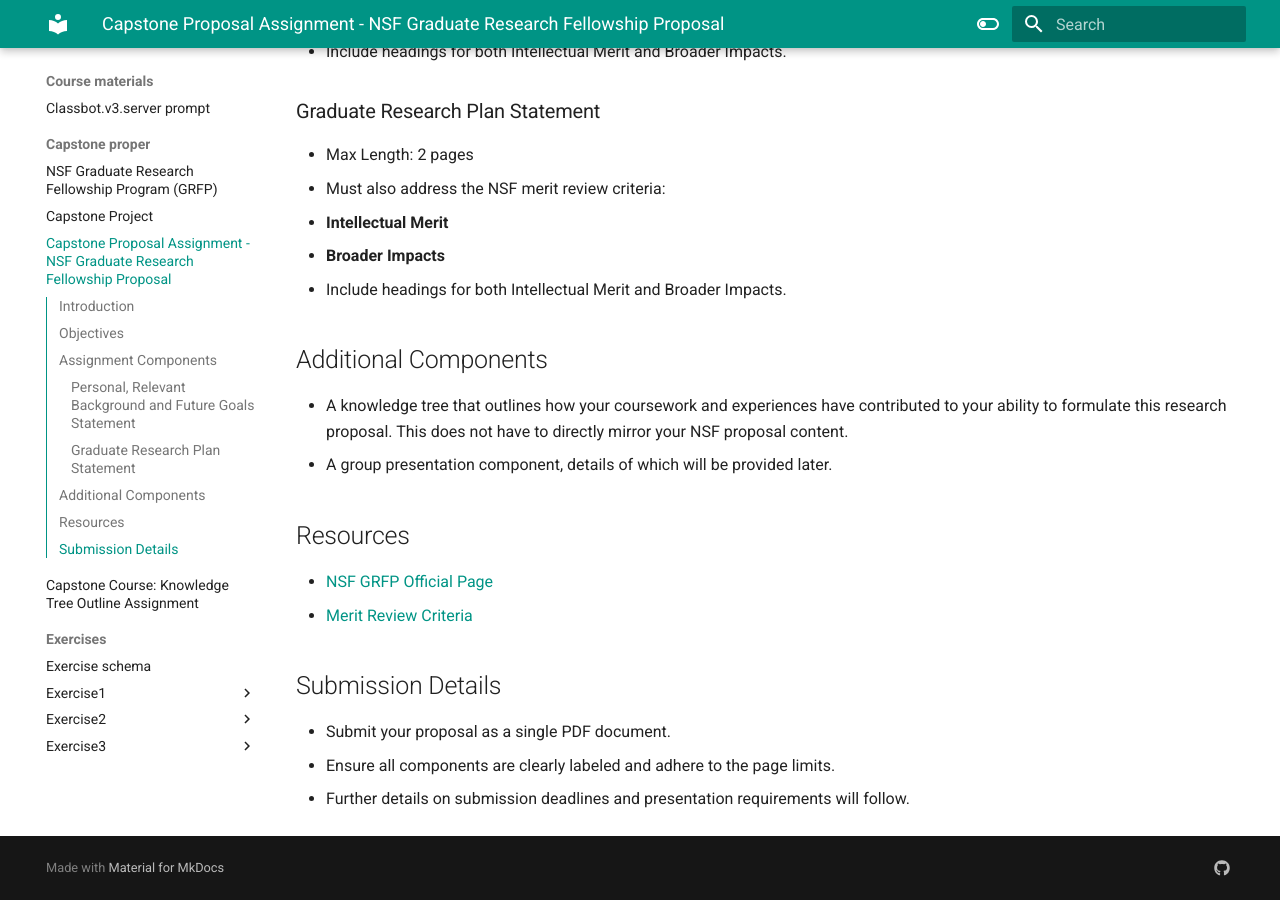
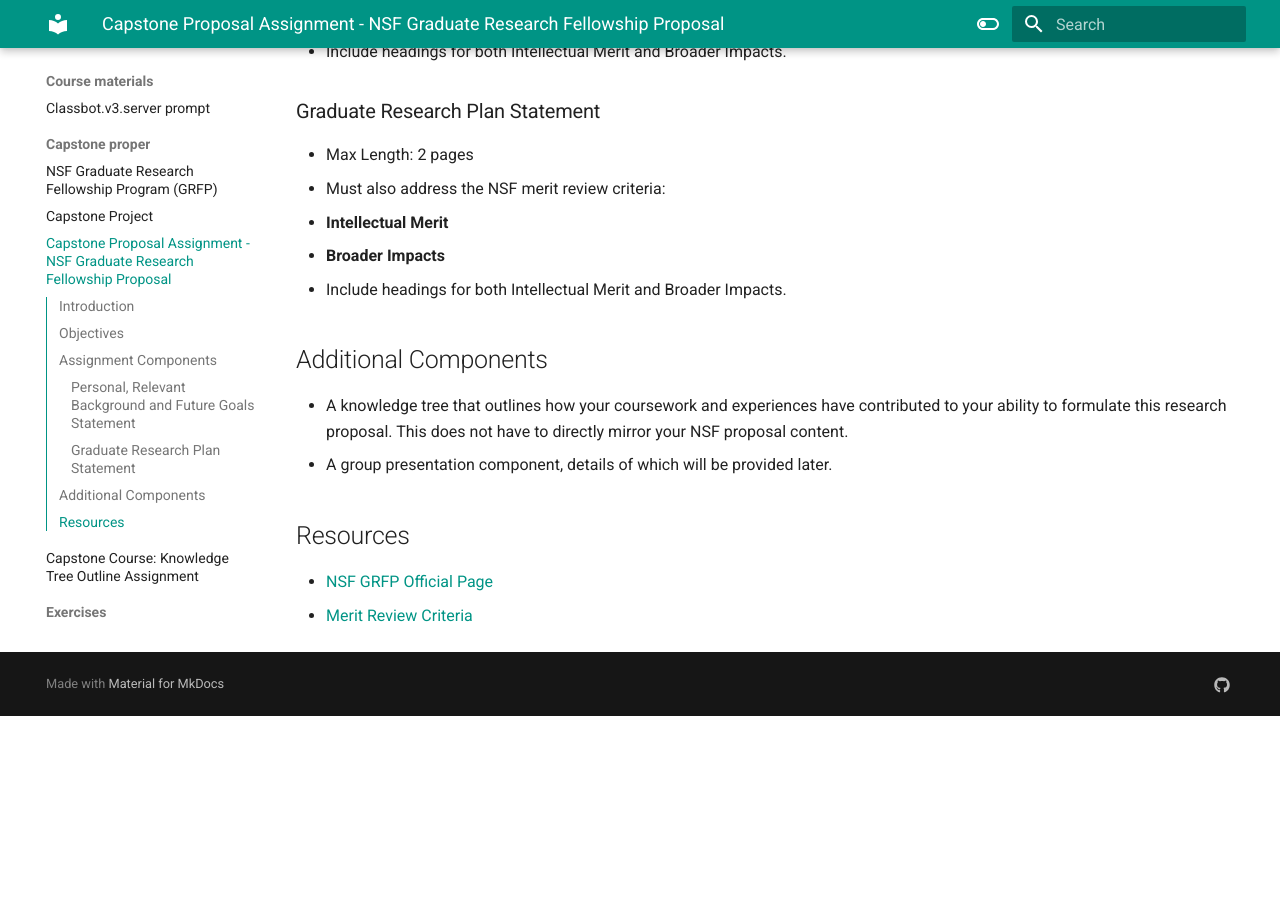
Before and after one commit to HumanMovementNeuroscience/capstone, an MkDocs documentation site: the page built from docs/course_materials/capstone_proper/capstone-proposal-assignment-description.md, in a window 1280 px wide and 900 px high, scrolled down 871 px. Built offline with MkDocs 1.6.1 and Material for MkDocs 9.7.7, drawn with Linux system fonts in a browser that asks for light colours; after the commit the page ends 1587 px from its top, so only the background shows below that.

Commit message:
Mar 25, 2024, 8:49 AM

```diff
--- a/docs/course_materials/capstone_proper/capstone-proposal-assignment-description.md
+++ b/docs/course_materials/capstone_proper/capstone-proposal-assignment-description.md
@@ -33,8 +33,3 @@
 ## Resources
 - [NSF GRFP Official Page](https://www.nsfgrfp.org/)
 - [Merit Review Criteria](https://nsfgrfp.org/applicants/merit-review-criteria/)
-
-## Submission Details
-- Submit your proposal as a single PDF document.
-- Ensure all components are clearly labeled and adhere to the page limits.
-- Further details on submission deadlines and presentation requirements will follow.
```
